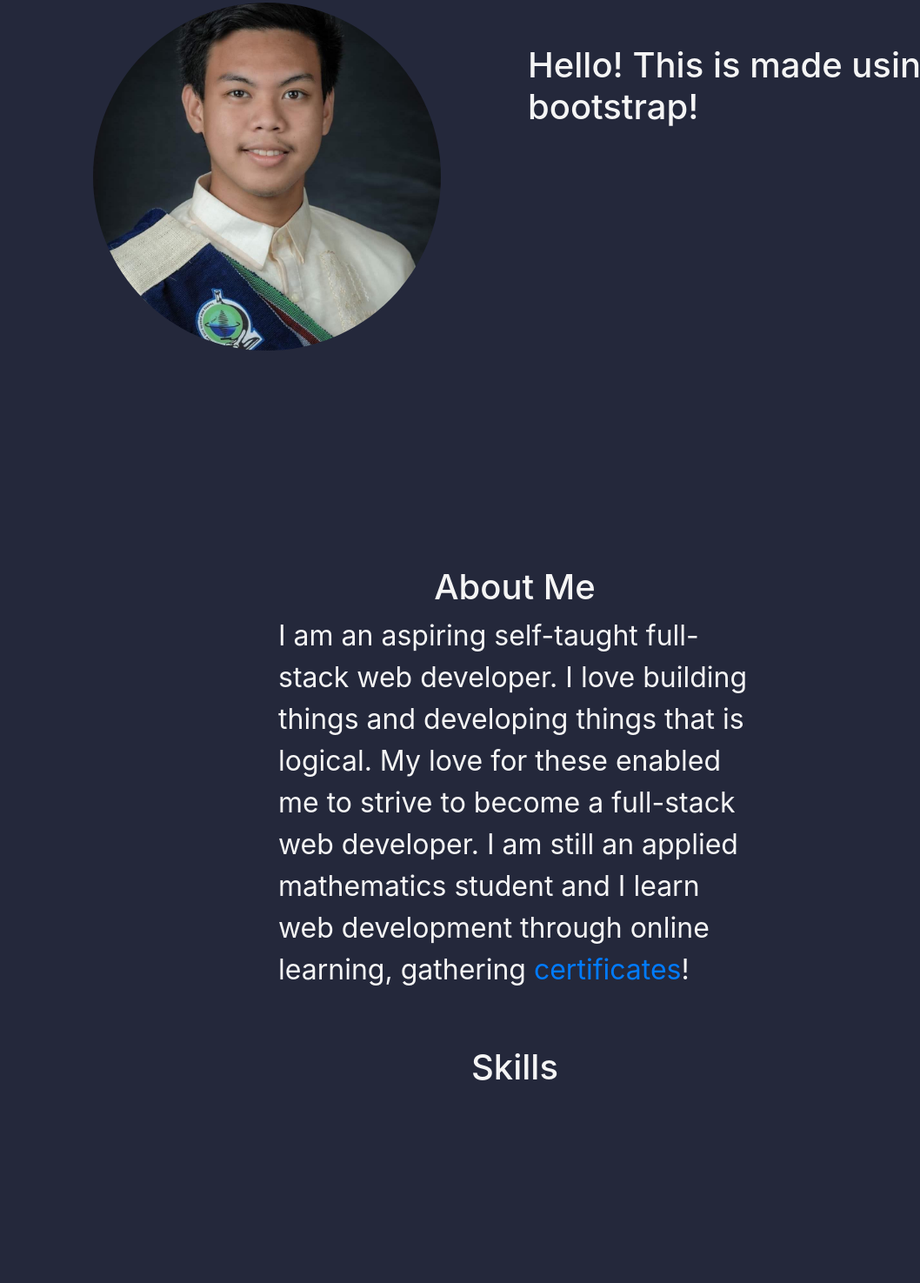
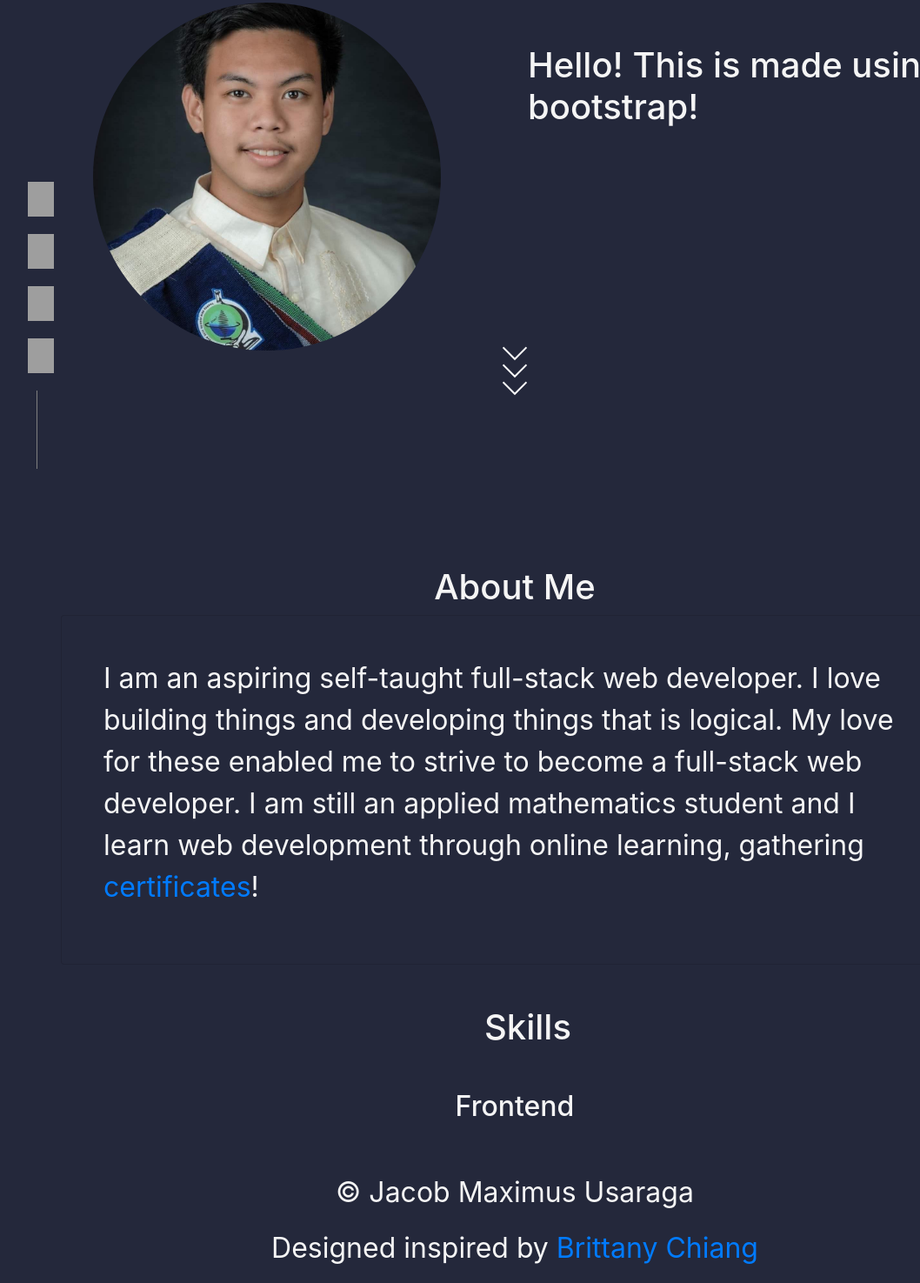
Before and after one commit to miniloda/Portfolio-Bootstrap, a plain HTML site: page index.html in a window 1280 px wide. Shown: the part 245-1720 px from the top of the page at 87% size, without its empty margins (48-1106 px from the left). Before the commit the page ends 1504 px from the top, so only its background shows below. Drawn offline with nearby package versions, Linux system fonts and the light colour scheme; grey boxes are pictures that could not be loaded.

Commit message:
added sections, added scroll-down

```diff
--- a/index.html
+++ b/index.html
@@ -39,28 +39,72 @@
                             </div>
                         </div>
                     </div>
+                    <div class="row scroll-down">
+                        <div class="col-12">
+                            <div class="box">
+                                <a href = "#about"></span>
+                                <a href = "#about"></span>
+                                <a href = "#about"></span>
+                              </div>
+                        </div>
+                    </div>
                 </div>
         </div>
+        <div orientation = "left" class = "side__StyleSideElement-gHFCsN bplQwv" id = "div_test">
+            <ul class="social__StyledSocialList-ghHet jruSna fade-enter-done" id ="test">
+              <li><a href = "https://www.facebook.com/profile.php?id=100011262120429" target = "_blank" title = "Facebook"><img src="https://cdn.jsdelivr.net/gh/devicons/devicon/icons/facebook/facebook-plain.svg" />
+              </a></li>
+              <li><a href = "https://twitter.com/makisekarissa" target="_blank" title = "Twitter"><img src="https://cdn.jsdelivr.net/gh/devicons/devicon/icons/twitter/twitter-original.svg" /></a></li>
+              <li><a href = "https://www.github.com/miniloda" target="_blank" title = "GitHub"><img src="https://cdn.jsdelivr.net/gh/devicons/devicon/icons/github/github-original.svg" /></a></li>
+              <li><a href = "https://www.linkedin.com/in/jacob-maximus-usaraga-00565b220/" target="_blank" title = "linkedin"><img src="https://cdn.jsdelivr.net/gh/devicons/devicon/icons/linkedin/linkedin-original.svg" /></a></li>
+            </ul>
+          </div>
         <main>
-            <div class="about container-fluid ">
-                <div class="row flex-column justify-content-center align-items-center d-flex">
+            <div class="main container">
+                <div class="row flex-column justify-content-center align-items-center d-flex about" >
 
-                    <div class="col-12 col-lg-6 p-5 ">
-                        <h1 class = "text-center">About Me</h1>
-                        <p>I am an aspiring self-taught full-stack web developer. I love building things and developing things that is logical. My love for these enabled me to strive to become a full-stack web developer. I am still an applied mathematics student and I learn web development through online learning, gathering <a href = "">certificates</a>!</p>
+                    <div class="col-12 p-5 " id = "about">
+                        <div class="row flex-row justify-content-center">
+                            <div class="col-12 ">
+                        <h1 class = "text-center">About Me</h1>  <div class="card bg-body">
+
+                        <p class="p-5">I am an aspiring self-taught full-stack web developer. I love building things and developing things that is logical. My love for these enabled me to strive to become a full-stack web developer. I am still an applied mathematics student and I learn web development through online learning, gathering <a href = "">certificates</a>!</p></div>
+                            </div>
+            <!-- skills part -->
+                <div class="row mt-5 skills">
+                    <div class="col-12">
+                        <h1 class="text-center">Skills</h1>
+                        <div class="row mt-5">
+                            <div class="col-6">
+                                <h2>Frontend</h2>
+                            </div>
+                            <div class="col-6">
+
+                            </div>
+                        </div>
                     </div>
-                    <div></div>
+                </div>
+                <div class="row">
+
                 </div>
             </div>
-            <!-- skills part -->
-            <div class="container">
-                <div class="row">
-                    <div class="col-12">
-                        <h1 class="text-center">Skills</h1>
                     </div>
                 </div>
+                    <div></div>
             </div>
         </main>
+        <footer class="container">
+            <div class="row">
+                <div class="col-12">
+                    <p class="text-center">&copy; Jacob Maximus Usaraga</p>
+                </div>
+            </div>
+            <div class="row">
+                <div class="col-12">
+                    <p class="text-center"> Designed inspired by <a href="https://brittanychiang.com/" target="_blank" noopener>Brittany Chiang</a> </p>
+                </div>
+            </div>
+        </footer>
         <script src="https://code.jquery.com/jquery-3.3.1.slim.min.js" integrity="sha384-q8i/X+965DzO0rT7abK41JStQIAqVgRVzpbzo5smXKp4YfRvH+8abtTE1Pi6jizo" crossorigin="anonymous"></script>
         <script src="https://cdn.jsdelivr.net/npm/popper.js@1.14.7/dist/umd/popper.min.js" integrity="sha384-UO2eT0CpHqdSJQ6hJty5KVphtPhzWj9WO1clHTMGa3JDZwrnQq4sF86dIHNDz0W1" crossorigin="anonymous"></script>
         <script src="https://cdn.jsdelivr.net/npm/bootstrap@4.3.1/dist/js/bootstrap.min.js" integrity="sha384-JjSmVgyd0p3pXB1rRibZUAYoIIy6OrQ6VrjIEaFf/nJGzIxFDsf4x0xIM+B07jRM" crossorigin="anonymous"></script>
--- a/src/css/styles.css
+++ b/src/css/styles.css
@@ -13,9 +13,120 @@ body{
     height: 100vh;
 
 }
+/* scroll-down indicator */
+.scroll-down{
+    margin-top: -200px;
+}
+.box{
+	position: absolute;
+	top: 50%;
+	left: 50%;
+	transform: translate(-50%, -50%);
+	cursor: pointer;
+	-webkit-transform: translate(-50%, -50%);
+	-moz-transform: translate(-50%, -50%);
+	-ms-transform: translate(-50%, -50%);
+	-o-transform: translate(-50%, -50%);
+}
+
+.box a{
+	display: block;
+	width: 20px;
+	height: 20px;
+	border-bottom: 2px solid white;
+	border-right: 2px solid white;
+	transform: rotate(45deg);
+	animation: animate 2s infinite;
+}
+
+.box span:nth-child(2)
+{
+	animation-delay: -0.2s;
+}
+
+.box span:nth-child(3)
+{
+	animation-delay: -0.4s;
+}
+
+@keyframes animate{
+
+	0%{
+		opacity: 0;
+		transform: rotate(45deg) translate(-20px, -20px);
+	}
+	50%{
+		opacity: 1;
+	}
+	100%{
+		opacity: 0;
+		transform: rotate(45deg) translate(20px, 20px);
+	}
+}
+.about{
+    scroll-behavior: smooth;
+}
 .profile-picture{
     border-radius: 50%;
+    -webkit-border-radius: 50%;
+    -moz-border-radius: 50%;
+    -ms-border-radius: 50%;
+    -o-border-radius: 50%;
 }
 p{
     font-size: 32px;
 }
+.bg-body{
+    background-color: #24283b !important;
+}
+/* Left social media links */
+.bplQwv {
+    width: 40px;
+    position: fixed;
+    bottom: 0;
+    left: 40px;
+    right: auto;
+    z-index: 10;
+    color: var(--light-slate);
+  }
+  .bplQwv:hover {
+    color: var(--light-slate);
+  }
+  .jruSna img {
+    transition: 0.5s;
+    width: 30px;
+    height: 40px;
+    margin-bottom: 20px;
+    -webkit-transition:;
+    -moz-transition:;
+    -ms-transition:;
+    -o-transition:;
+    cursor: pointer;
+}
+  .jruSna li {
+    display: inline;
+  }
+
+  .jruSna li a img:hover {
+   transform: translateY(-5px);
+   z-index: 2;
+   -webkit-transform: translateY(-5px);
+   -moz-transform: translateY(-5px);
+   -ms-transform: translateY(-5px);
+   -o-transform: translateY(-5px);
+  }
+  .jruSna ul {
+    margin-block-start: 1em;
+    margin-block-end: 1em;
+    margin-inline-start: 0px;
+    margin-inline-end: 0px;
+    padding-inline-start: 40px;
+  }
+  .jruSna:after {
+    content: '';
+    display: block;
+    width: 1px;
+    height: 90px;
+    margin-left: 10px;
+    background-color: gray;
+  }
```
Also changed, not shown: src/scripts/main.js (added).
